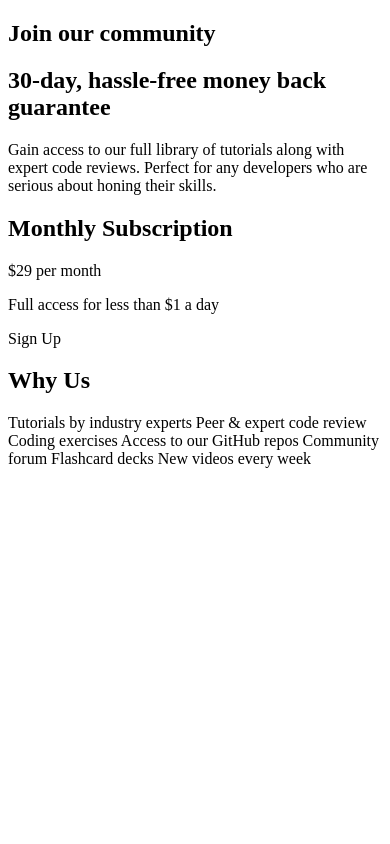
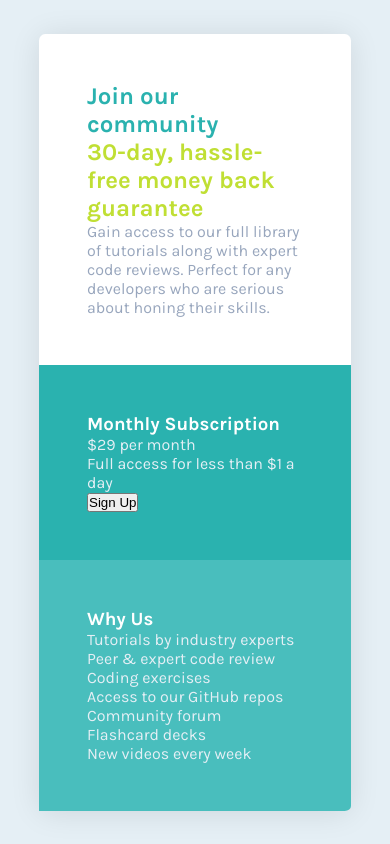
Before and after one commit to R3B3-888/single-price-grid-component, a plain HTML site: page index.html in a window 390 px wide. Drawn offline with Linux system fonts and the light colour scheme.

Commit message:
Grid into flex on media query

```diff
--- a/index.html
+++ b/index.html
@@ -7,52 +7,38 @@
   <!-- displays site properly based on user's device -->
 
   <link rel="icon" type="image/png" sizes="32x32" href="./images/favicon-32x32.png">
+  <link rel="stylesheet" href="style.css">
+  <link rel="preconnect" href="https://fonts.googleapis.com">
+  <link rel="preconnect" href="https://fonts.gstatic.com" crossorigin>
+  <link href="https://fonts.googleapis.com/css2?family=Karla:wght@400;700&display=swap" rel="stylesheet">
 
   <title>Frontend Mentor | Single Price Grid Component</title>
-
-  <!-- Feel free to remove these styles or customise in your own stylesheet 👍 -->
-  <style>
-    .attribution {
-      font-size: 11px;
-      text-align: center;
-    }
-
-    .attribution a {
-      color: hsl(228, 45%, 44%);
-    }
-  </style>
 </head>
 
 <body>
   <main>
-    <section class="section-join-our-community">
+    <section class="section-top">
       <h1>Join our community</h1>
       <h2>30-day, hassle-free money back guarantee</h2>
-      <p>
-        Gain access to our full library of tutorials along with expert code reviews.
-        Perfect for any developers who are serious about honing their skills.
-      </p>
+      <p>Gain access to our full library of tutorials along with expert code reviews.
+        Perfect for any developers who are serious about honing their skills.</p>
     </section>
-    <div>
-      <section class="section-monthly-sub">
-        <h2>Monthly Subscription</h2>
-        <p class="p-price"><span>&dollar;29</span> per month</p>
-        <p>Full access for less than &dollar;1 a day</p>
-        <a class="cta">Sign Up</a>
-      </section>
-      <section class="section-why-us">
-        <h2>Why Us</h2>
-        <p>
-          Tutorials by industry experts
-          Peer &amp; expert code review
-          Coding exercises
-          Access to our GitHub repos
-          Community forum
-          Flashcard decks
-          New videos every week
-        </p>
-      </section>
-    </div>
+    <section class="section-bot-left">
+      <h3>Monthly Subscription</h2>
+        <p class="p-price"><span class="price">$29</span> per month</p>
+        <p class="p-bot-left">Full access for less than &dollar;1 a day</p>
+        <button class="cta" type="submit" aria-label="button">Sign Up</button>
+    </section>
+    <section class="section-bot-right">
+      <h3>Why Us</h2>
+        <p>Tutorials by industry experts</p>
+        <p>Peer &amp; expert code review</p>
+        <p>Coding exercises</p>
+        <p>Access to our GitHub repos</p>
+        <p>Community forum</p>
+        <p>Flashcard decks</p>
+        <p>New videos every week</p>
+    </section>
   </main>
 </body>
 
--- /dev/null
+++ b/style.css
@@ -0,0 +1,95 @@
+:root {
+    /* Colors */
+    --cyan: hsl(179, 62%, 43%);
+    --light-cyan: #49BEBD;
+    --bright-yellow: hsl(71, 73%, 54%);
+    --light-gray: hsl(204, 43%, 93%);
+    --grayish-blue: hsl(218, 22%, 67%);
+
+}
+
+* {
+    margin: 0;
+    padding: 0;
+    box-sizing: border-box;
+}
+
+body {
+    font-size: 16px;
+    font-family: Karla, sans-serif;
+    background-color: var(--light-gray);
+    display: flex;
+    justify-content: center;
+    align-items: center;
+    min-height: 100vh;
+    flex-direction: column;
+}
+
+main {
+    display: grid;
+    grid-template-columns: 1fr 1fr;
+    grid-template-rows: 1fr 1fr;
+    box-shadow: rgba(0, 0, 0, 0.1) 0 2px 30px;
+    width: 640px;
+    border-radius: 2%;
+}
+
+section {
+    padding: 3rem;
+}
+
+.section-top {
+    grid-column: 1 / 3;
+    background-color: white;
+    border-radius: 2% 2% 0 0;
+}
+
+.section-bot-left {
+    background-color: var(--cyan);
+    border-bottom-left-radius: 2%;
+}
+
+.section-bot-right {
+    background-color: #49BEBD;
+    border-bottom-right-radius: 2%;
+}
+
+h1 {
+    color: var(--cyan);
+    font-weight: 700;
+}
+
+h2 {
+    color: var(--bright-yellow);
+}
+
+h3 {
+    color: white;
+}
+
+.section-top {
+    color: var(--grayish-blue);
+}
+
+.section-bot-left p,
+.section-bot-right p {
+    color: var(--light-gray);
+}
+
+
+
+@media all and (max-width: 800px) {
+    main {
+        display: flex;
+        flex-direction: column;
+        width: 80vw;
+    }
+
+    .section-bot-left {
+        border-bottom-left-radius: 0;
+    }
+
+    .section-bot-right {
+        border-bottom: 2%;
+    }
+}
```
